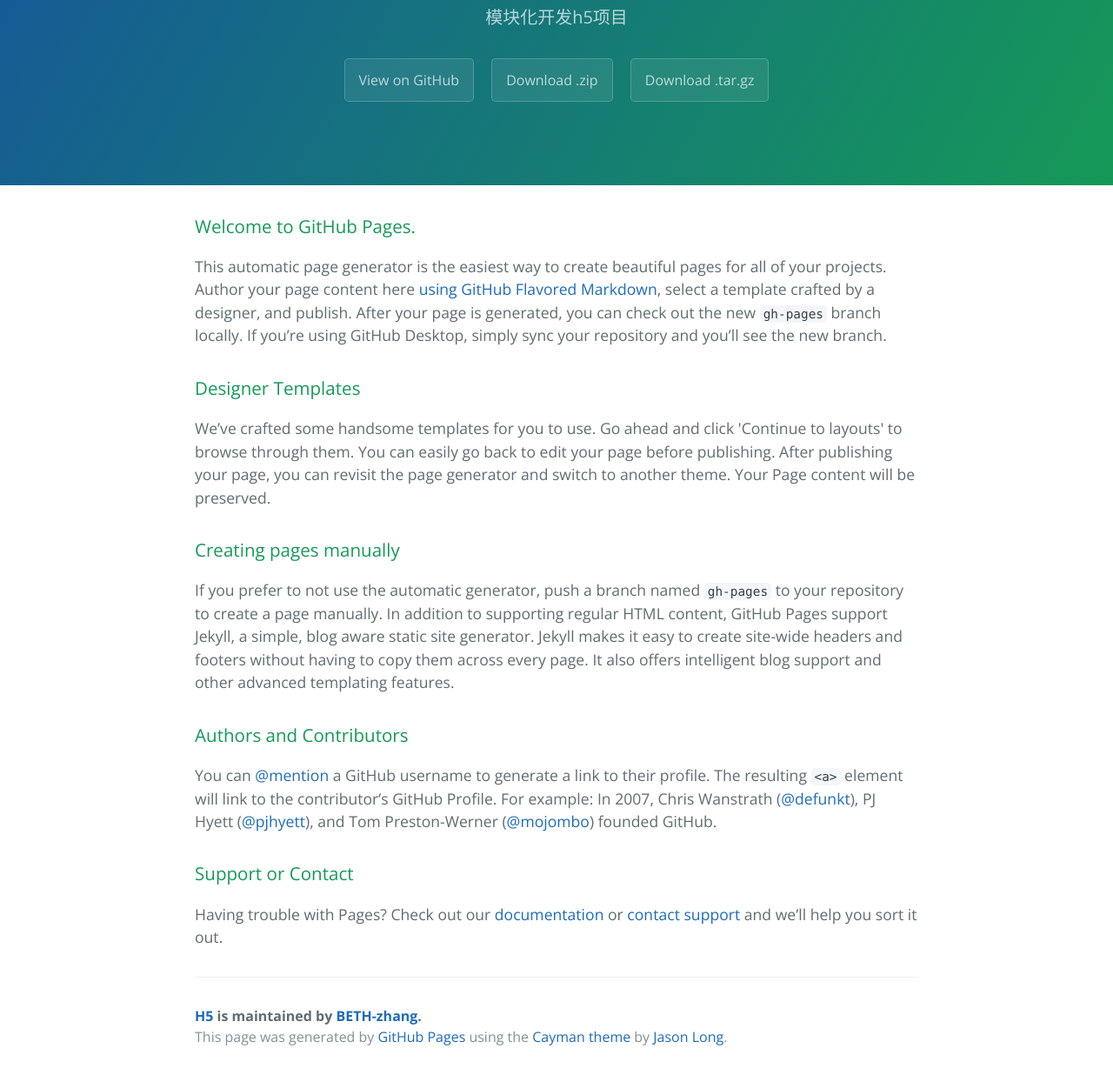
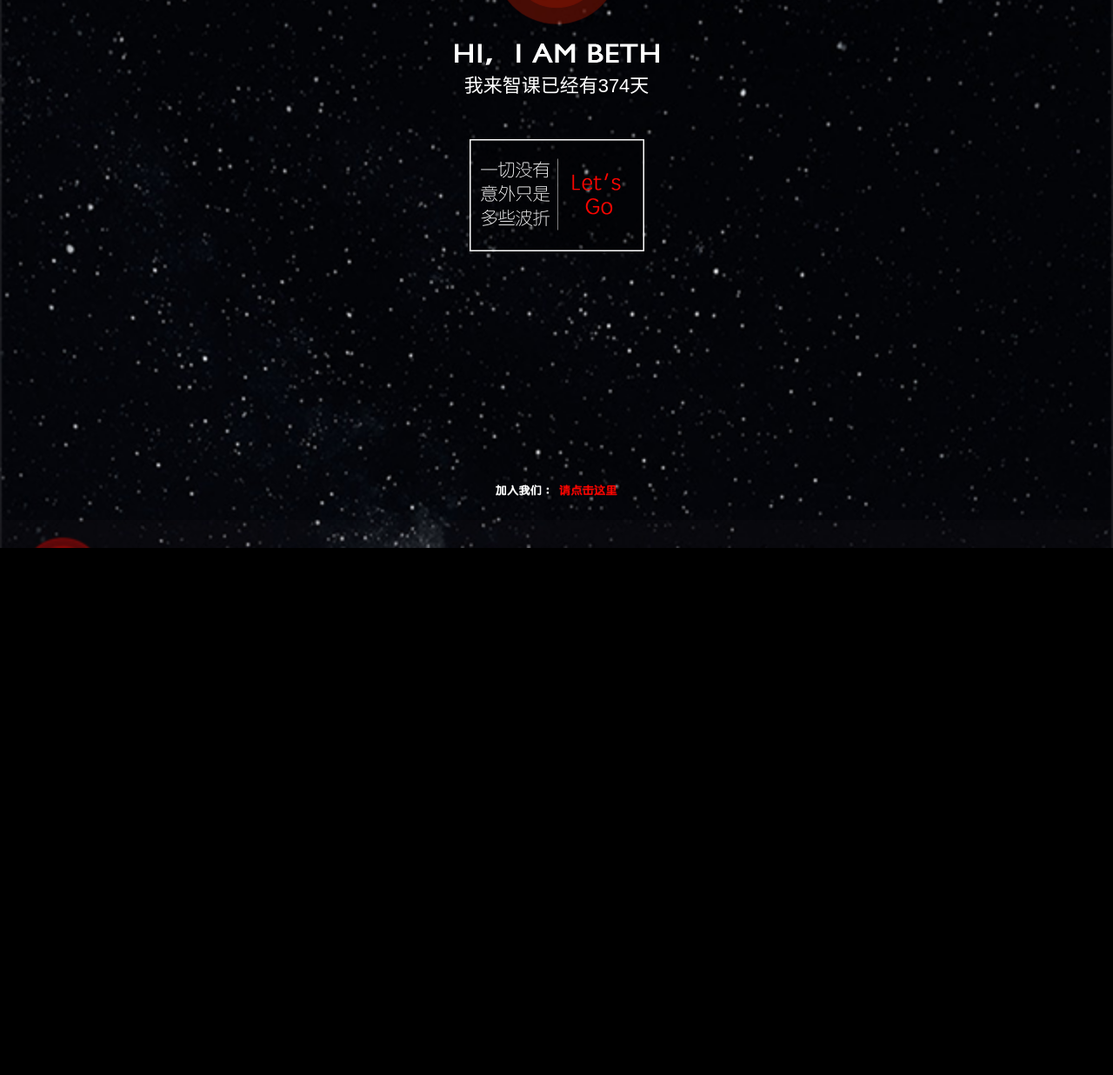
Before and after one commit to BETH-zhang/h5, a website: page index.html in a window 1280 px wide. Shown: the part 170-1406 px from the top of the page at 87% size. After the commit the page ends 800 px from the top, so only its background shows below. Drawn offline with nearby package versions, Linux system fonts and the light colour scheme.

Commit message:
修改首页

```diff
--- a/index.html
+++ b/index.html
@@ -1,57 +1,23 @@
 <!DOCTYPE html>
-<html lang="en-us">
-  <head>
-    <meta charset="UTF-8">
-    <title>H5 by BETH-zhang</title>
-    <meta name="viewport" content="width=device-width, initial-scale=1">
-    <link rel="stylesheet" type="text/css" href="stylesheets/normalize.css" media="screen">
-    <link href='https://fonts.googleapis.com/css?family=Open+Sans:400,700' rel='stylesheet' type='text/css'>
-    <link rel="stylesheet" type="text/css" href="stylesheets/stylesheet.css" media="screen">
-    <link rel="stylesheet" type="text/css" href="stylesheets/github-light.css" media="screen">
-  </head>
-  <body>
-    <section class="page-header">
-      <h1 class="project-name">H5</h1>
-      <h2 class="project-tagline">模块化开发h5项目</h2>
-      <a href="https://github.com/BETH-zhang/h5" class="btn">View on GitHub</a>
-      <a href="https://github.com/BETH-zhang/h5/zipball/master" class="btn">Download .zip</a>
-      <a href="https://github.com/BETH-zhang/h5/tarball/master" class="btn">Download .tar.gz</a>
-    </section>
+<html>
+<head>
+    <meta charset="UTF-8"/>
+    <meta name="viewport" content="width=device-width, minimum-scale=1, maximum-scale=1">
 
-    <section class="main-content">
-      <h3>
-<a id="welcome-to-github-pages" class="anchor" href="#welcome-to-github-pages" aria-hidden="true"><span aria-hidden="true" class="octicon octicon-link"></span></a>Welcome to GitHub Pages.</h3>
+    <title>IT教育网2015课程学习情况</title>
 
-<p>This automatic page generator is the easiest way to create beautiful pages for all of your projects. Author your page content here <a href="https://guides.github.com/features/mastering-markdown/">using GitHub Flavored Markdown</a>, select a template crafted by a designer, and publish. After your page is generated, you can check out the new <code>gh-pages</code> branch locally. If you’re using GitHub Desktop, simply sync your repository and you’ll see the new branch.</p>
-
-<h3>
-<a id="designer-templates" class="anchor" href="#designer-templates" aria-hidden="true"><span aria-hidden="true" class="octicon octicon-link"></span></a>Designer Templates</h3>
-
-<p>We’ve crafted some handsome templates for you to use. Go ahead and click 'Continue to layouts' to browse through them. You can easily go back to edit your page before publishing. After publishing your page, you can revisit the page generator and switch to another theme. Your Page content will be preserved.</p>
-
-<h3>
-<a id="creating-pages-manually" class="anchor" href="#creating-pages-manually" aria-hidden="true"><span aria-hidden="true" class="octicon octicon-link"></span></a>Creating pages manually</h3>
-
-<p>If you prefer to not use the automatic generator, push a branch named <code>gh-pages</code> to your repository to create a page manually. In addition to supporting regular HTML content, GitHub Pages support Jekyll, a simple, blog aware static site generator. Jekyll makes it easy to create site-wide headers and footers without having to copy them across every page. It also offers intelligent blog support and other advanced templating features.</p>
-
-<h3>
-<a id="authors-and-contributors" class="anchor" href="#authors-and-contributors" aria-hidden="true"><span aria-hidden="true" class="octicon octicon-link"></span></a>Authors and Contributors</h3>
-
-<p>You can <a href="https://help.github.com/articles/basic-writing-and-formatting-syntax/#mentioning-users-and-teams" class="user-mention">@mention</a> a GitHub username to generate a link to their profile. The resulting <code>&lt;a&gt;</code> element will link to the contributor’s GitHub Profile. For example: In 2007, Chris Wanstrath (<a href="https://github.com/defunkt" class="user-mention">@defunkt</a>), PJ Hyett (<a href="https://github.com/pjhyett" class="user-mention">@pjhyett</a>), and Tom Preston-Werner (<a href="https://github.com/mojombo" class="user-mention">@mojombo</a>) founded GitHub.</p>
-
-<h3>
-<a id="support-or-contact" class="anchor" href="#support-or-contact" aria-hidden="true"><span aria-hidden="true" class="octicon octicon-link"></span></a>Support or Contact</h3>
-
-<p>Having trouble with Pages? Check out our <a href="https://help.github.com/pages">documentation</a> or <a href="https://github.com/contact">contact support</a> and we’ll help you sort it out.</p>
-
-      <footer class="site-footer">
-        <span class="site-footer-owner"><a href="https://github.com/BETH-zhang/h5">H5</a> is maintained by <a href="https://github.com/BETH-zhang">BETH-zhang</a>.</span>
-
-        <span class="site-footer-credits">This page was generated by <a href="https://pages.github.com">GitHub Pages</a> using the <a href="https://github.com/jasonlong/cayman-theme">Cayman theme</a> by <a href="https://twitter.com/jasonlong">Jason Long</a>.</span>
-      </footer>
-
-    </section>
+    <script type="text/javascript" src="build/vendor.js"></script>
+    <script type="text/javascript" src="build/index.js"></script>
+    <link rel="stylesheet" type="text/css" href="build/style.css" >
 
 
-  </body>
+    <body>
+        <div class="loading">
+            <div class="double-bounce1"></div>
+            <div class="double-bounce2"></div>
+            <div id="rate">0%</div>
+        </div>
+
+    </body>
+
 </html>
```
